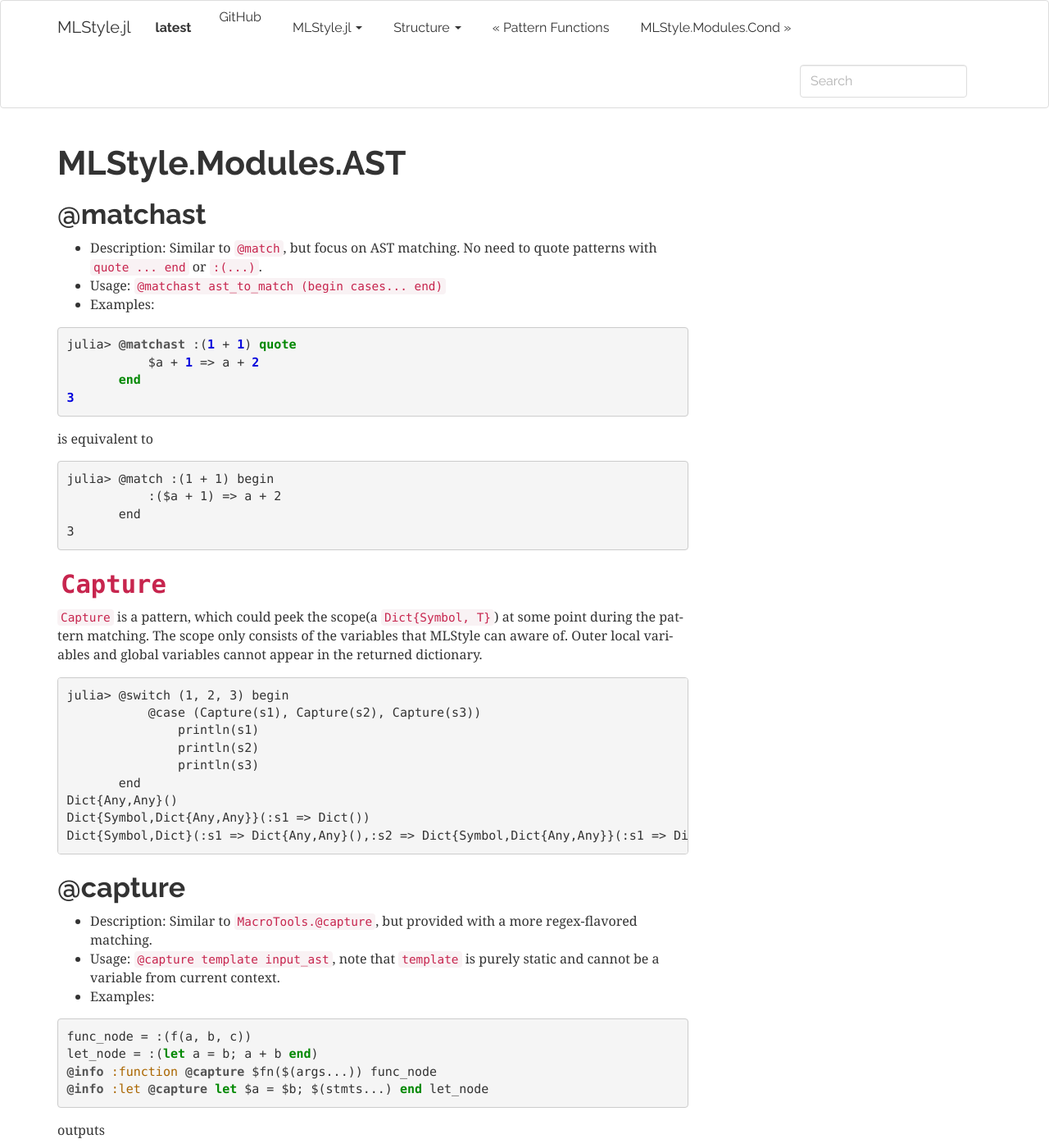
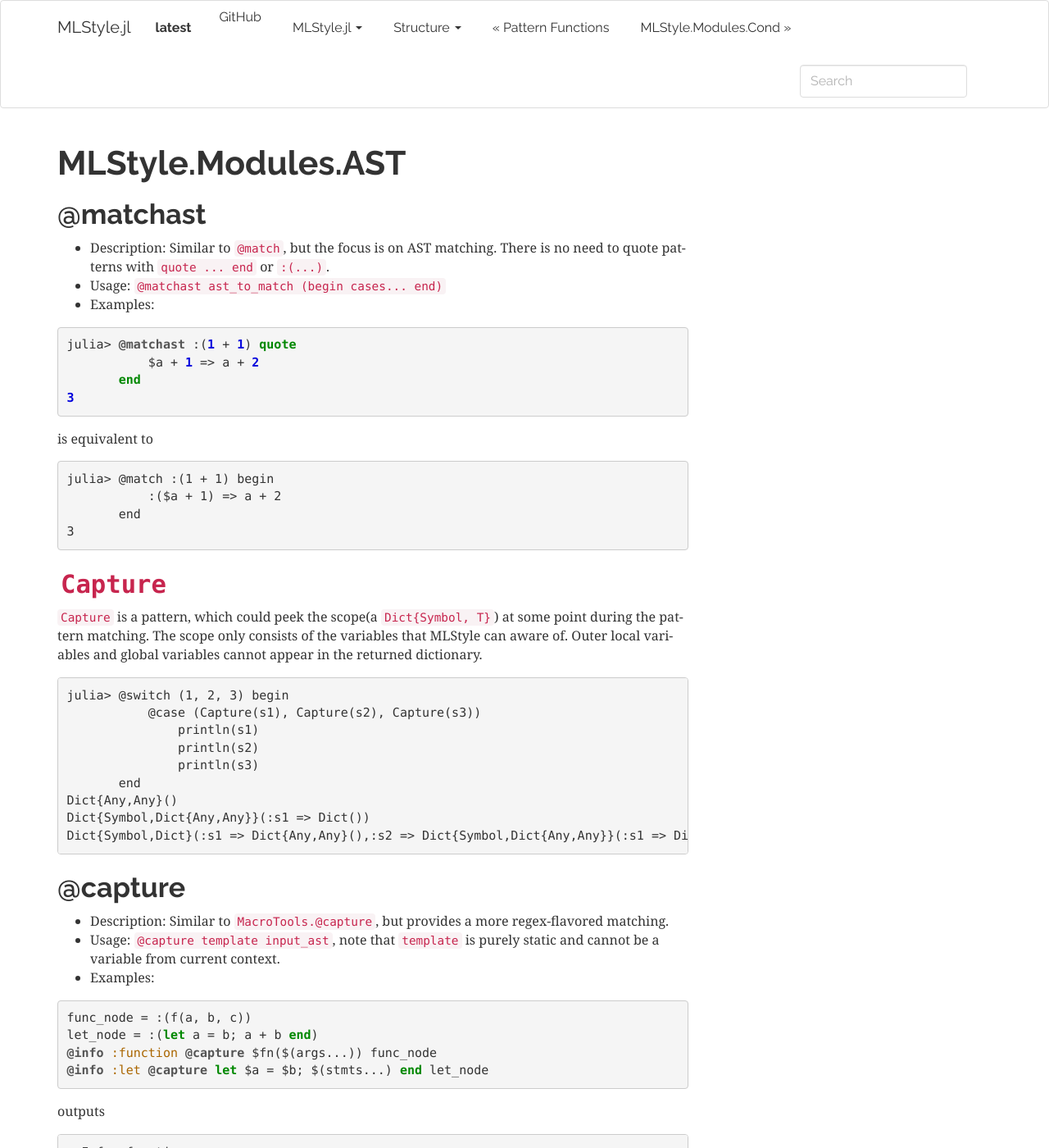
Before and after one commit to thautwarm/MLStyle.jl, a Sphinx documentation site: the page built from docs/modules/ast.md, in a window 1280 px wide and 1400 px high. Shown: the whole window at 82% size. Built offline with Sphinx 7.4.7, drawn with Linux system fonts in a browser that asks for light colours.

Commit message:
Update ast.md
Minor grammar changes

```diff
--- a/docs/modules/ast.md
+++ b/docs/modules/ast.md
@@ -4,7 +4,7 @@
 @matchast
 ---------------------
 
-- Description: Similar to `@match`, but focus on AST matching. No need to quote patterns with `quote ... end` or `:(...)`.
+- Description: Similar to `@match`, but the focus is on AST matching. There is no need to quote patterns with `quote ... end` or `:(...)`.
 - Usage: `@matchast ast_to_match (begin cases... end)`
 - Examples:
 
@@ -44,7 +44,7 @@
 @capture
 -------------------
 
-- Description: Similar to `MacroTools.@capture`, but provided with a more regex-flavored matching.
+- Description: Similar to `MacroTools.@capture`, but provides a more regex-flavored matching.
 
 - Usage: `@capture template input_ast`,  note that `template` is purely static and cannot be a variable from current context.
 
```
